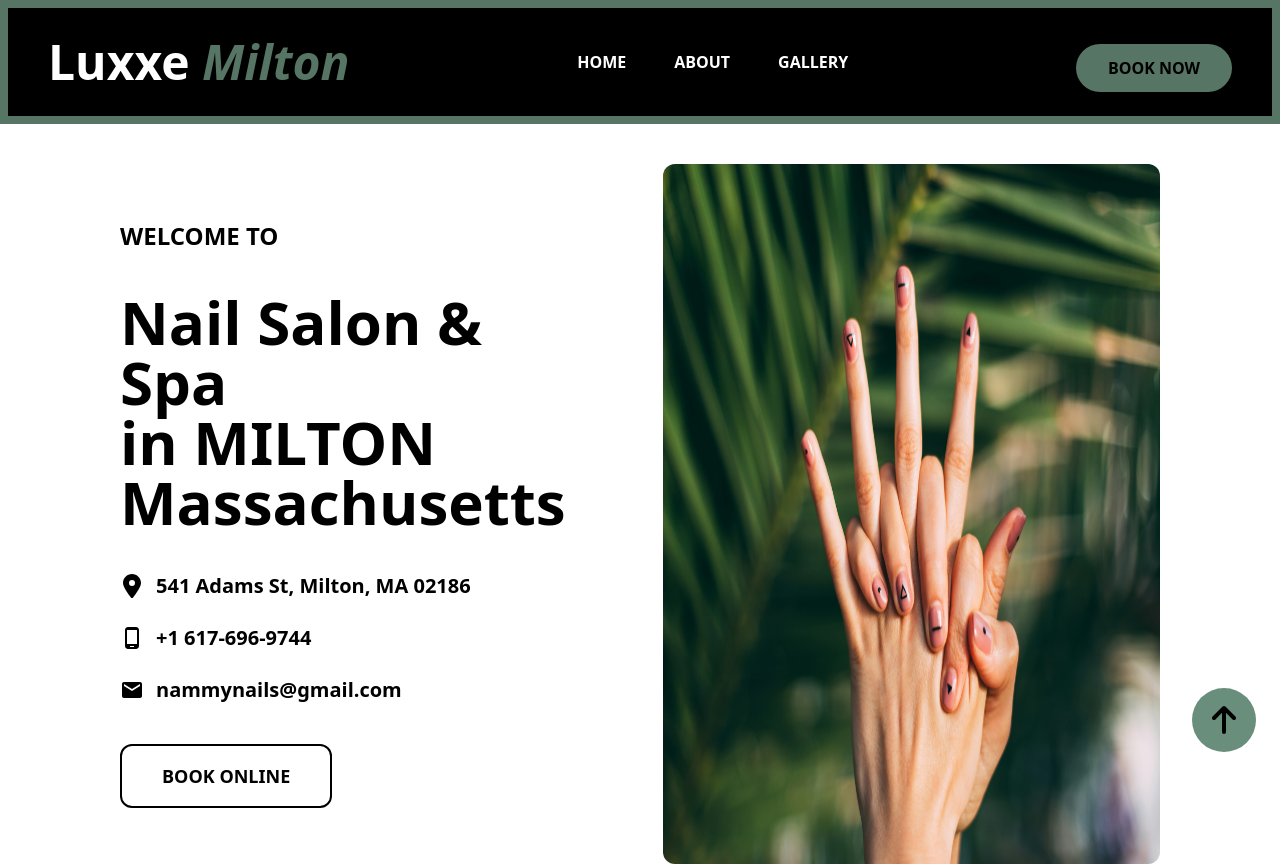
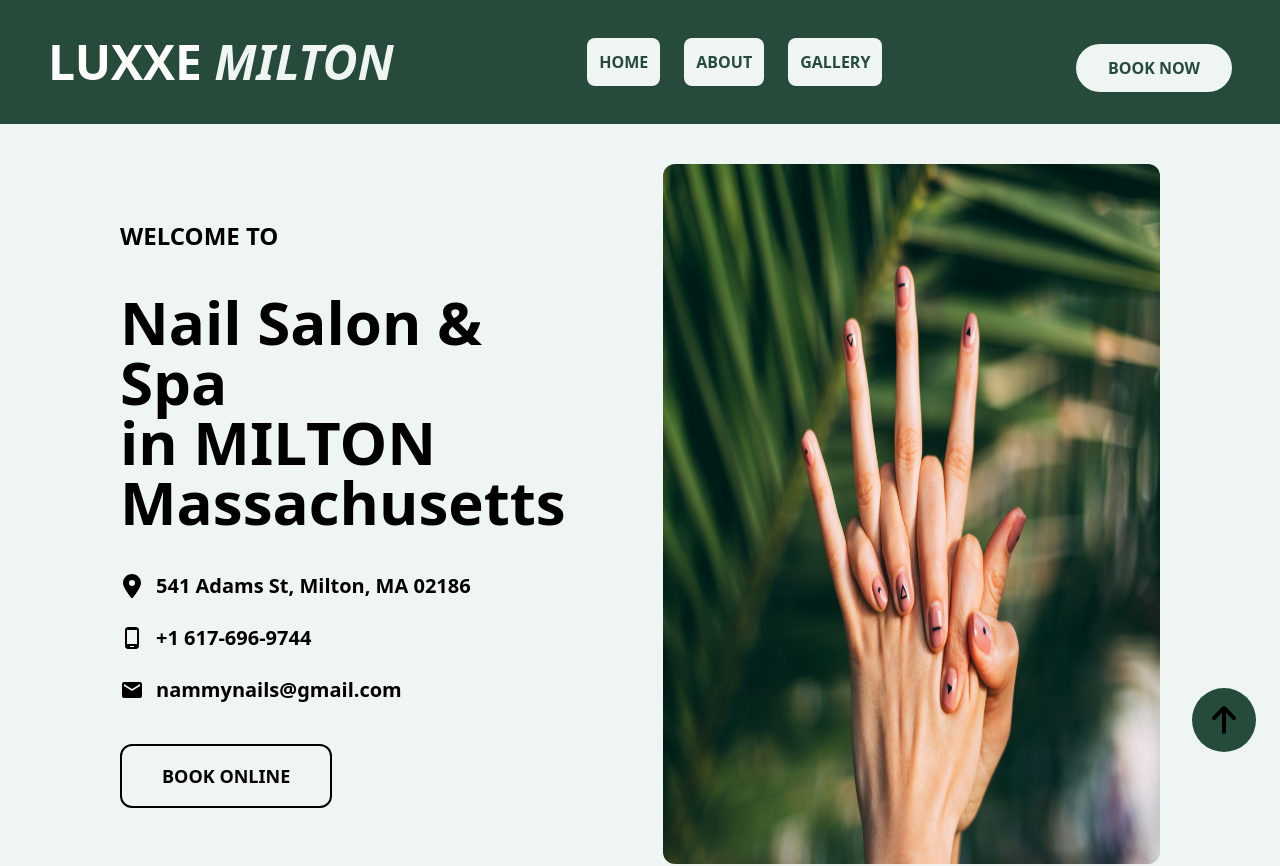
Before and after one commit to Moutwei/nail-salon-luxxe-milton, a React (Vite) app: page / in a window 1280 px wide. Shown: the top 866 px of the page. Built offline with nearby package versions, Linux system fonts and the light colour scheme.

Commit message:
edited colors

```diff
--- a/src/components/Footer.jsx
+++ b/src/components/Footer.jsx
@@ -19,8 +19,8 @@ const Footer = () => {
 
   return (
     <>
-      <section className='bg-slate-200 w-full md:px-20 px-10 md:py-20 py-10 flex flex-col justify-center items-center gap-6 border-[20px] border-themedark'>
-        <h1 className='text-black font-bold text-5xl'>Luxxe <span className='italic text-themedark'>Milton</span></h1>
+      <section className='bg-backgroundtheme w-full md:px-20 px-10 md:py-20 py-10 flex flex-col justify-center items-center gap-6 border-[20px'>
+        <h1 className='text-black font-bold text-5xl'>LUXXE <span className='italic text-themedark'>MILTON</span></h1>
         <p className='text-lg text-center font-semibold text-slate-600'>
           Are you looking for a reliable nail salon for nail care and spa services? Luxxe Nails & Spa is the ideal place. Come to visit us in Milton, MA 02186 to have the joys when caring for your beauty and see yourself get more and more beautiful with a stylish look!
         </p>
--- a/src/components/Header.jsx
+++ b/src/components/Header.jsx
@@ -21,14 +21,14 @@ const Header = () => {
   ]
 
   return (
-    <nav className='flex justify-between items-center gap-4 bg-black lg:px-10 px-4 py-6 sticky top-0 z-30 border-[8px] border-themedark'>
+    <nav className='flex justify-between items-center gap-4 bg-themedark lg:px-10 px-4 py-6 sticky top-0 z-30 border-[8px] border-themedark'>
       <div id='logo'>
-        <h1 className='text-white font-bold text-5xl'>Luxxe <span className='italic text-themedark'>Milton</span></h1>
+        <h1 className='text-white font-bold text-5xl'>LUXXE <span className='italic text-backgroundtheme'>MILTON</span></h1>
       </div>
 
       <ul className='lg:flex justify-center items-center gap-6 hidden'>
         {navItems.map(({ link, path }) => (
-          <Link key={path} className='text-white uppercase font-semibold cursor-pointer p-3 rounded-lg hover:bg-themedark hover:text-black' to={path} spy={true} offset={-100} smooth={true}>{link}</Link>
+          <Link key={path} className='text-themedark bg-backgroundtheme uppercase font-semibold cursor-pointer p-3 rounded-lg hover:bg-black hover:text-white' to={path} spy={true} offset={-100} smooth={true}>{link}</Link>
         ))}
       </ul>
 
@@ -50,7 +50,7 @@ const Header = () => {
         target="_blank"
         rel="noopener noreferrer"
       >
-        <button className='bg-themedark px-8 py-3 rounded-full hover:bg-white hover:text-black font-bold mt-3 hidden lg:flex transform hover:scale-110 transition -transform duration300 cursor pointer'>BOOK NOW</button>
+        <button className='bg-backgroundtheme text-themedark px-8 py-3 rounded-full hover:bg-black hover:text-white font-bold mt-3 hidden lg:flex transform hover:scale-110 transition -transform duration300 cursor pointer'>BOOK NOW</button>
       </a>
     </nav>
   )
--- a/src/sections/Hero.jsx
+++ b/src/sections/Hero.jsx
@@ -24,7 +24,7 @@ const Hero = () => {
 
   return (
     <>
-      <section id='hero' className='w-full md:px-[120px] px-10 py-10 flex flex-col md:flex-row justify-center items-center gap-20'>
+      <section id='hero' className='bg-backgroundtheme w-full md:px-[120px] px-10 py-10 flex flex-col md:flex-row justify-center items-center gap-20'>
         <div id='content-box' className='flex flex-col justify-center items-start gap-10'>
           <h1 className='text-2xl text-black font-semibold'>WELCOME TO</h1>
           <h1 className='text-6xl text-black font-bold'>Nail Salon & Spa<br></br>in MILTON<br></br>Massachusetts</h1>
@@ -61,7 +61,7 @@ const Hero = () => {
         </div>
       </section>
 
-      <section className='grid grid-cols-1 md:grid-cols-3 justify-center items-start w-full md:px-[120px] px-10 py-10 gap-10'>
+      <section className='bg-backgroundtheme grid grid-cols-1 md:grid-cols-3 justify-center items-start w-full md:px-[120px] px-10 py-10 gap-10'>
         <div className='flex flex-col justify-center items-center gap-4'>
           <img src={stockimg} alt='' className='size-16 transform hover:scale-110 transition-transform duration-300 cursor-pointer' />
           <h1 className='text-2xl text-black font-semibold'>NAILS</h1>
--- a/src/sections/Pricing.jsx
+++ b/src/sections/Pricing.jsx
@@ -15,7 +15,7 @@ const Pricing = () => {
 
   return (
     <>
-      <section id='nails-pricing' className='w-full md:px-20 px-10 md:py-20 py-10 flex flex-col justify-center items-center gap-24'>
+      <section id='nails-pricing' className='bg-backgroundtheme w-full md:px-20 px-10 md:py-20 py-10 flex flex-col justify-center items-center gap-24'>
         <h1 className='text-6xl font-bold text-black'>Nails Pricing</h1>
         <div className='grid md:grid-cols-3 grid-cols-1 justify-center items-center gap-10 w-[85%]'>
           <div className='flex justify-between items-center gap-6 border-b-2 border-themedark pb-5'>
@@ -163,7 +163,7 @@ const Pricing = () => {
         </div>
       </section>
 
-      <section id='children-services-pricing' className='w-full md:px-20 px-10 md:py-20 py-10 flex flex-col justify-center items-center gap-24'>
+      <section id='children-services-pricing' className='bg-backgroundtheme w-full md:px-20 px-10 md:py-20 py-10 flex flex-col justify-center items-center gap-24'>
         <h1 className='text-6xl font-bold text-black'>Children Services Pricing</h1>
         <div className='grid md:grid-cols-2 grid-cols-1 justify-center items-center gap-20 w-[85%]'>
           <div className='flex justify-between items-center gap-6 border-b-2 border-themedark pb-5'>
--- a/tailwind.config.js
+++ b/tailwind.config.js
@@ -7,9 +7,9 @@ export default {
   theme: {
     extend: {
       colors: {
-        backgroundtheme: '#959488',
-        themelight: '#6a8e7c',
-        themedark: '#577564'
+        backgroundtheme: '#EFF5F3',
+        themelight: '#264B3A',
+        themedark: '#264B3A'
       }
     },
   },
```
